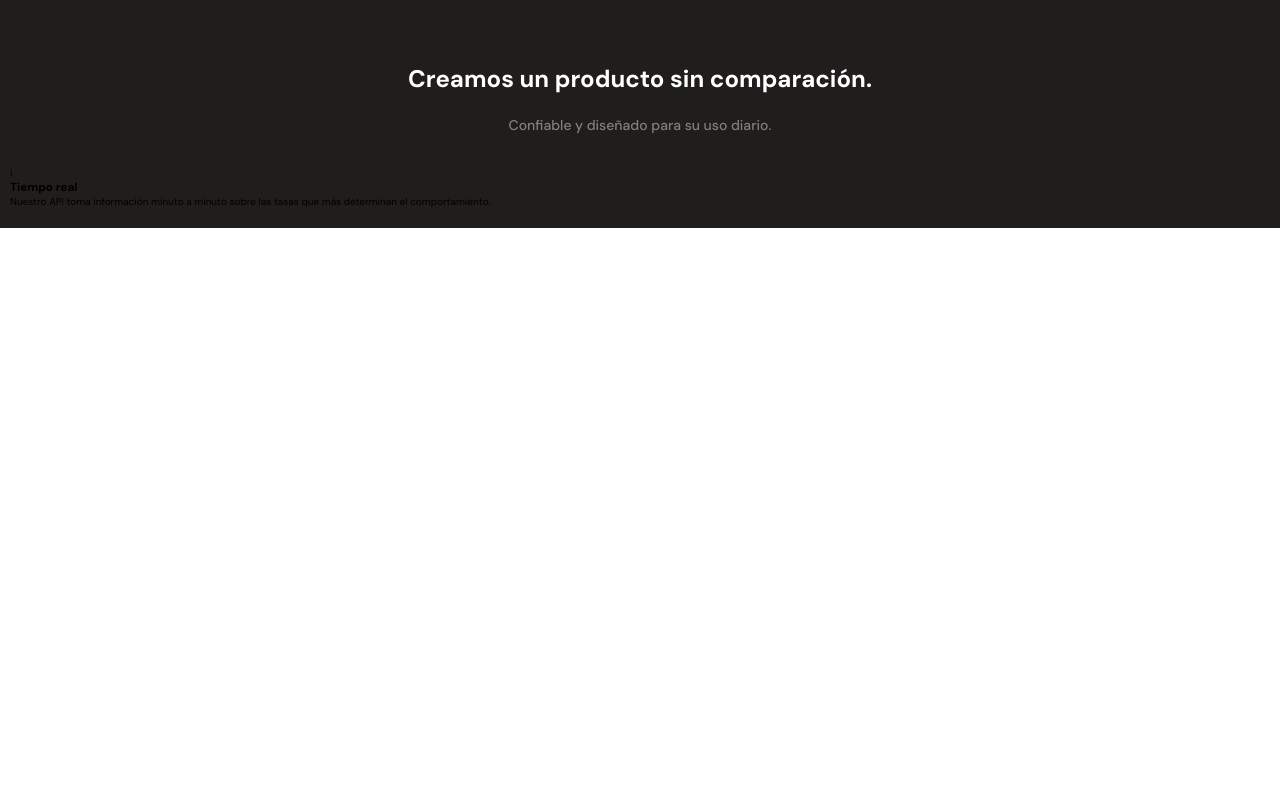
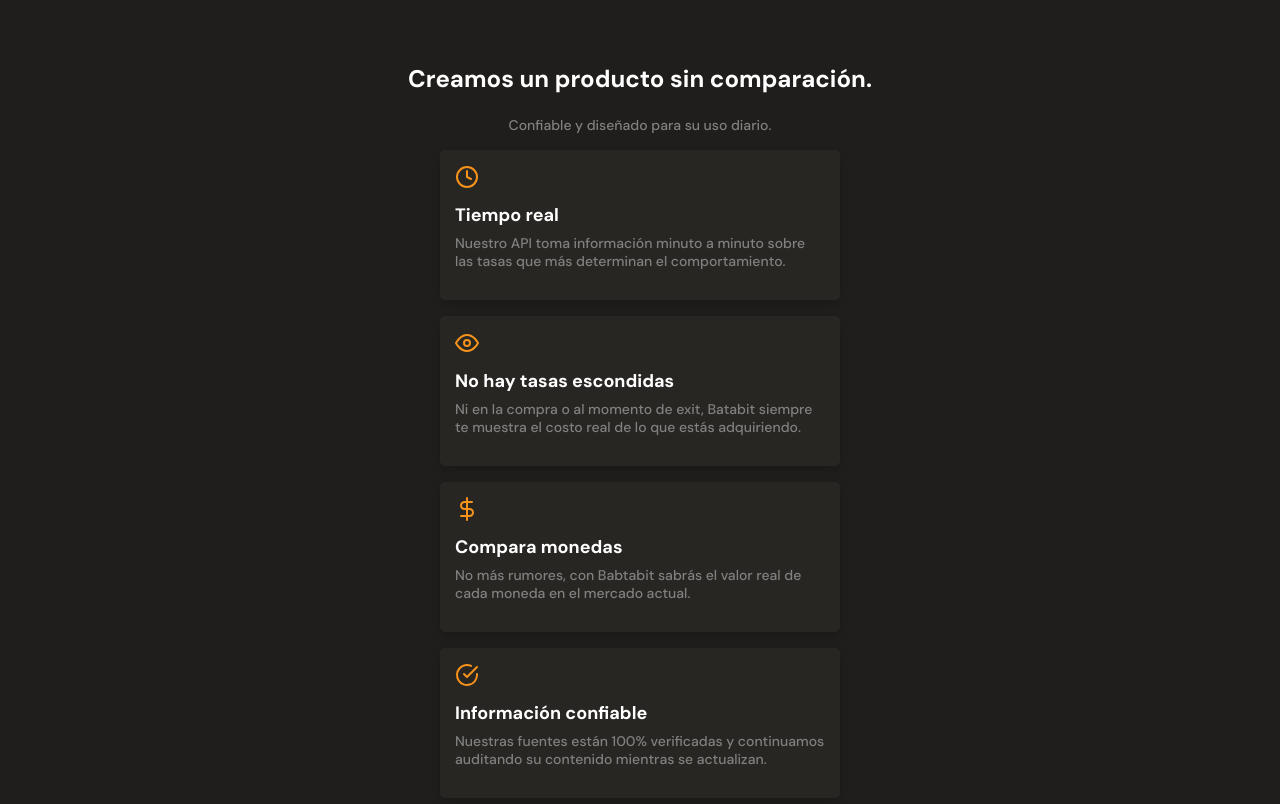
Before and after one commit to Linen220/Batatabit-Mobile-First, a plain HTML site: page index.html in a window 1280 px wide. Shown: the part 1173-1977 px from the top of the page. Before the commit the page ends 1401 px from the top, so only its background shows below. Drawn offline with Linux system fonts and the light colour scheme.

Commit message:
add style

```diff
--- a/assets/css/style.css
+++ b/assets/css/style.css
@@ -298,7 +298,53 @@ main{
     font-weight: 500;
     font-size: 14px;
     line-height: 18px;
-    margin-bottom: 32px;
+    color: #808080;
+}
+.product-detail__card{
+    width: 90%;
+    min-width: 288px;
+    max-width: 400px;
+    height: 150px;
+    margin: 16px auto;
+    padding: 15px;
+    background: var(--warm-black-1);
+    border-radius: 5px;
+    box-shadow: 0px 4px 8px rgba(0, 0, 0, 0.16);
+}
+.product-detail__card span{
+    display: inline-block;
+    width: 24px;
+    height: 24px;
+    margin-bottom: 1.4rem;
+    background-position: center;
+    background-repeat: no-repeat;
+    background-size: cover;
+}
+.product-detail__card .clock{
+    background-image: url('../icon/clock.svg');
+}
+.product-detail__card .eye{
+    background-image: url('../icon/eye.svg');
+}
+.product-detail__card .dollar{
+    background-image: url('../icon/dollar-sign.svg');
+}
+.product-detail__card .check{
+    background-image: url('../icon/check-circle.svg');
+}
+
+
+.product__card-title{
+    margin-bottom: 10px;
+    font-weight: bold;
+    font-size: 18px;
+    line-height: 18px;
+    color: var(--just-white);
+}
+.product__card-body{
+    font-weight: 500;
+    font-size: 1.4rem;
+    line-height: 1.8rem;
     color: #808080;
 }
 
--- a/index.html
+++ b/index.html
@@ -96,9 +96,24 @@
             </div>
             <section class="product-cards__container">
                 <article class="product-detail__card">
-                    <span class="clock">i</span>
+                    <span class="clock"></span>
                     <h3 class="product__card-title">Tiempo real</h3>
                     <p class="product__card-body">Nuestro API toma información minuto a minuto sobre las tasas que más determinan el comportamiento.</p>
+                </article>
+                <article class="product-detail__card">
+                    <span class="eye"></span>
+                    <h3 class="product__card-title">No hay tasas escondidas</h3>
+                    <p class="product__card-body">Ni en la compra o al momento de exit, Batabit siempre te muestra el costo real de lo que estás adquiriendo.</p>
+                </article>
+                <article class="product-detail__card">
+                    <span class="dollar"></span>
+                    <h3 class="product__card-title">Compara monedas</h3>
+                    <p class="product__card-body">No más rumores, con Babtabit sabrás el valor real de cada moneda en el mercado actual.</p>
+                </article>
+                <article class="product-detail__card">
+                    <span class="check"></span>
+                    <h3 class="product__card-title">Información confiable</h3>
+                    <p class="product__card-body">Nuestras fuentes están 100% verificadas y continuamos auditando su contenido mientras se actualizan.</p>
                 </article>
             </section>
         </section>
```
